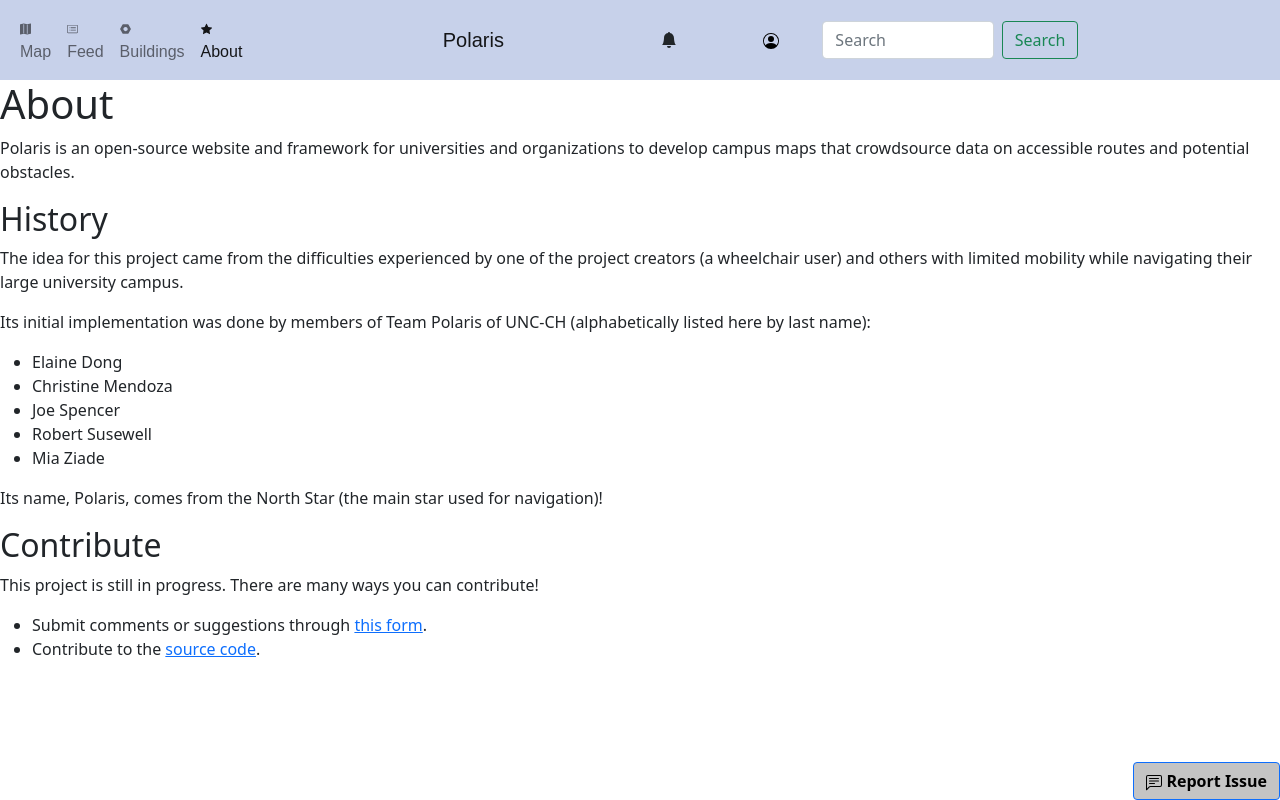
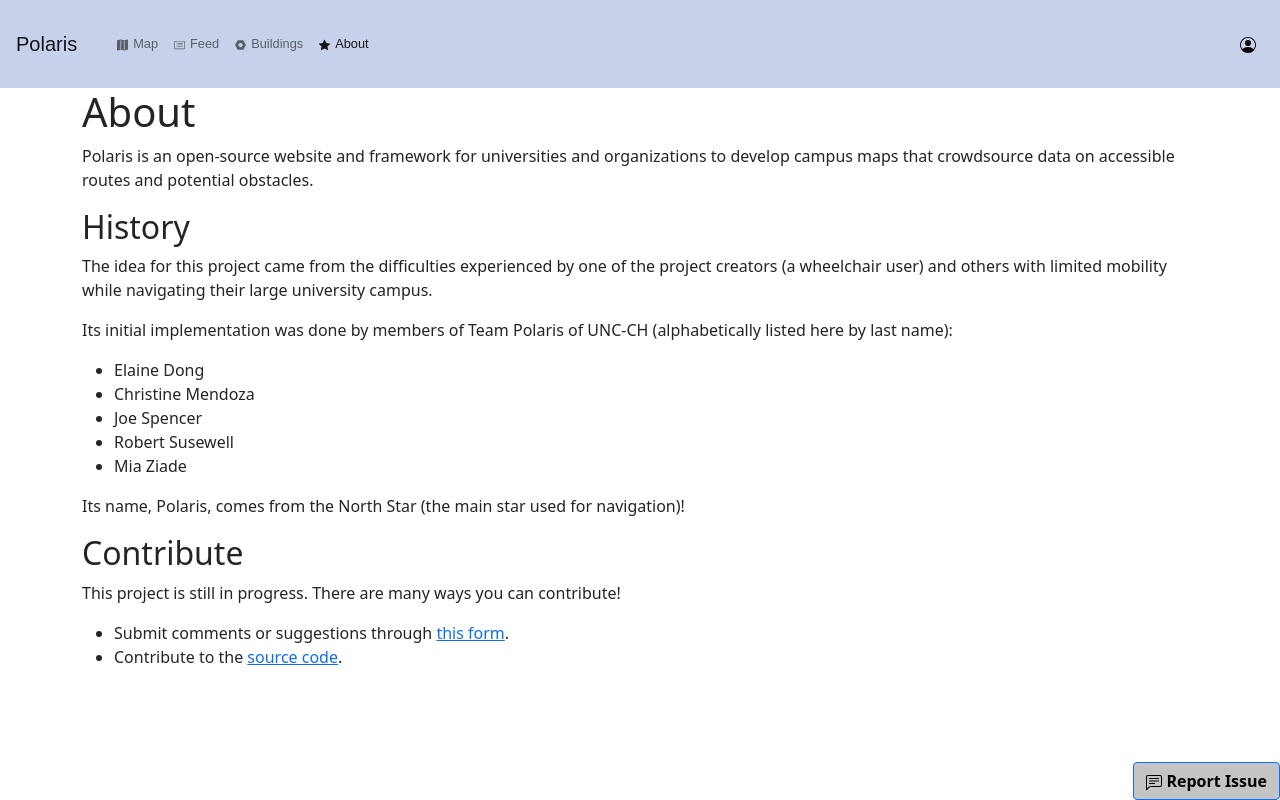
Before and after one commit to polaris-maps/polaris, an Angular app in the folder client/: page /about in a window 1280 px wide. Built offline with nearby package versions, Linux system fonts and the light colour scheme; a web font is replaced by a local one.

Commit message:
Adding style for desktop and centering on mobile and desktop

```diff
--- a/client/src/app/about/about.component.html
+++ b/client/src/app/about/about.component.html
@@ -1,3 +1,4 @@
+<div class="container">
     <h1>About</h1>
     <p>Polaris is an open-source website and framework for universities and organizations to develop campus maps that
             crowdsource data on accessible routes and potential obstacles.</p>
@@ -17,6 +18,9 @@
     <h2>Contribute</h2>
     <p>This project is still in progress. There are many ways you can contribute!</p>
     <ul>
-    <li>Submit comments or suggestions through <a href="https://forms.gle/cu1J7Dh3AeYR5ytL6">this form</a>.</li>
-    <li>Contribute to the <a href="https://github.com/comp426-2022-spring/a99-polaris">source code</a>.</li>
+        <li>Submit comments or suggestions through
+            <a href="https://forms.gle/cu1J7Dh3AeYR5ytL6">this form</a>.</li>
+        <li>Contribute to the
+            <a href="https://github.com/comp426-2022-spring/a99-polaris">source code</a>.</li>
     </ul>
+</div>
--- a/client/src/app/header/header.component.css
+++ b/client/src/app/header/header.component.css
@@ -34,10 +34,19 @@
 .dropdownIcons {
     padding-right: 5px;
 }
+#desktopNav {
+    display: none;
+}
 
 /* TO REMOVE: For Desktop View - makes top navigation disappear */
-/* @media screen and (min-width: 1200px) {
+@media screen and (min-width: 1200px) {
     #app {
         display: none;
     }
-} */
+    #desktopNav {
+        display: contents;
+    }
+    li {
+        font-size: .8em;
+    }
+}
--- a/client/src/app/header/header.component.html
+++ b/client/src/app/header/header.component.html
@@ -1,84 +1,113 @@
 <div id="app">
   <nav class="navbar navbar-expand-xl navbar-light bg-primary">
+      <div class="container-fluid">
+        <div class="row">
+          <div class="col-4 d-flex align-items-center">
+            <button class="navbar-toggler" id="navabar-toggler" type="button" data-bs-toggle="collapse" data-bs-target="#navbarSupportedContent" aria-controls="navbarSupportedContent" aria-expanded="false" aria-label="Toggle navigation">
+                <svg xmlns="http://www.w3.org/2000/svg" width="16" height="16"  class="bi-list" viewBox="0 0 16 16">
+                  <path fill-rule="evenodd" d="M2.5 12a.5.5 0 0 1 .5-.5h10a.5.5 0 0 1 0 1H3a.5.5 0 0 1-.5-.5zm0-4a.5.5 0 0 1 .5-.5h10a.5.5 0 0 1 0 1H3a.5.5 0 0 1-.5-.5zm0-4a.5.5 0 0 1 .5-.5h10a.5.5 0 0 1 0 1H3a.5.5 0 0 1-.5-.5z"/>
+                </svg>
+            </button>
+          </div>
+          <div class="col-4 d-flex align-items-center justify-content-center">
+            <a class="navbar-brand" routerLink="/">Polaris</a>
+          </div>
+          <div class="col-4 d-flex align-items-center">
+            <div class="col-6 d-flex justify-content-center">
+              <svg xmlns="http://www.w3.org/2000/svg" width="16" height="16" fill="currentColor" class="bi bi-bell-fill" viewBox="0 0 16 16">
+                <path d="M8 16a2 2 0 0 0 2-2H6a2 2 0 0 0 2 2zm.995-14.901a1 1 0 1 0-1.99 0A5.002 5.002 0 0 0 3 6c0 1.098-.5 6-2 7h14c-1.5-1-2-5.902-2-7 0-2.42-1.72-4.44-4.005-4.901z"/>
+              </svg>
+            </div>
+              <div class="col-6 d-flex justify-content-center">
+                <a routerLink="/signin">
+                  <svg  xmlns="http://www.w3.org/2000/svg" width="16" height="16" fill="black" class="bi bi-person-circle" viewBox="0 0 16 16">
+                    <path d="M11 6a3 3 0 1 1-6 0 3 3 0 0 1 6 0z"/>
+                    <path fill-rule="evenodd" d="M0 8a8 8 0 1 1 16 0A8 8 0 0 1 0 8zm8-7a7 7 0 0 0-5.468 11.37C3.242 11.226 4.805 10 8 10s4.757 1.225 5.468 2.37A7 7 0 0 0 8 1z"/>
+                  </svg>
+                </a>
+              </div>
+          </div>
+        </div>
+      </div>
       <div class="collapse navbar-collapse" id="navbarSupportedContent">
         <div class="container-fluid" id="collapseMenu">
           <ul class="navbar-nav me-auto mb-2 mb-lg-0">
             <li class="nav-item" (click)="closeMenu()">
               <a class="nav-link" routerLink="/map">
-              <svg xmlns="http://www.w3.org/2000/svg" width="16" height="16" fill="currentColor" class="bi bi-map-fill"
-                viewBox="0 0 16 16" class="dropdownIcons">
-                <path fill-rule="evenodd"
-                  d="M16 .5a.5.5 0 0 0-.598-.49L10.5.99 5.598.01a.5.5 0 0 0-.196 0l-5 1A.5.5 0 0 0 0 1.5v14a.5.5 0 0 0 .598.49l4.902-.98 4.902.98a.502.502 0 0 0 .196 0l5-1A.5.5 0 0 0 16 14.5V.5zM5 14.09V1.11l.5-.1.5.1v12.98l-.402-.08a.498.498 0 0 0-.196 0L5 14.09zm5 .8V1.91l.402.08a.5.5 0 0 0 .196 0L11 1.91v12.98l-.5.1-.5-.1z" />
+                <svg xmlns="http://www.w3.org/2000/svg" width="16" height="16" fill="currentColor" class="bi bi-map-fill" viewBox="0 0 16 16" class="dropdownIcons">
+                  <path fill-rule="evenodd" d="M16 .5a.5.5 0 0 0-.598-.49L10.5.99 5.598.01a.5.5 0 0 0-.196 0l-5 1A.5.5 0 0 0 0 1.5v14a.5.5 0 0 0 .598.49l4.902-.98 4.902.98a.502.502 0 0 0 .196 0l5-1A.5.5 0 0 0 16 14.5V.5zM5 14.09V1.11l.5-.1.5.1v12.98l-.402-.08a.498.498 0 0 0-.196 0L5 14.09zm5 .8V1.91l.402.08a.5.5 0 0 0 .196 0L11 1.91v12.98l-.5.1-.5-.1z"/>
                 </svg>Map</a>
             </li>
             <li class="nav-item" (click)="closeMenu()">
               <a class="nav-link" routerLink="">
-              <svg xmlns="http://www.w3.org/2000/svg" width="16" height="16" fill="currentColor" class="bi bi-card-list"
-                viewBox="0 0 16 16" class="dropdownIcons">
-                <path
-                  d="M14.5 3a.5.5 0 0 1 .5.5v9a.5.5 0 0 1-.5.5h-13a.5.5 0 0 1-.5-.5v-9a.5.5 0 0 1 .5-.5h13zm-13-1A1.5 1.5 0 0 0 0 3.5v9A1.5 1.5 0 0 0 1.5 14h13a1.5 1.5 0 0 0 1.5-1.5v-9A1.5 1.5 0 0 0 14.5 2h-13z" />
-                <path
-                  d="M5 8a.5.5 0 0 1 .5-.5h7a.5.5 0 0 1 0 1h-7A.5.5 0 0 1 5 8zm0-2.5a.5.5 0 0 1 .5-.5h7a.5.5 0 0 1 0 1h-7a.5.5 0 0 1-.5-.5zm0 5a.5.5 0 0 1 .5-.5h7a.5.5 0 0 1 0 1h-7a.5.5 0 0 1-.5-.5zm-1-5a.5.5 0 1 1-1 0 .5.5 0 0 1 1 0zM4 8a.5.5 0 1 1-1 0 .5.5 0 0 1 1 0zm0 2.5a.5.5 0 1 1-1 0 .5.5 0 0 1 1 0z" />
+                <svg xmlns="http://www.w3.org/2000/svg" width="16" height="16" fill="currentColor" class="bi bi-card-list" viewBox="0 0 16 16" class="dropdownIcons">
+                  <path d="M14.5 3a.5.5 0 0 1 .5.5v9a.5.5 0 0 1-.5.5h-13a.5.5 0 0 1-.5-.5v-9a.5.5 0 0 1 .5-.5h13zm-13-1A1.5 1.5 0 0 0 0 3.5v9A1.5 1.5 0 0 0 1.5 14h13a1.5 1.5 0 0 0 1.5-1.5v-9A1.5 1.5 0 0 0 14.5 2h-13z"/>
+                  <path d="M5 8a.5.5 0 0 1 .5-.5h7a.5.5 0 0 1 0 1h-7A.5.5 0 0 1 5 8zm0-2.5a.5.5 0 0 1 .5-.5h7a.5.5 0 0 1 0 1h-7a.5.5 0 0 1-.5-.5zm0 5a.5.5 0 0 1 .5-.5h7a.5.5 0 0 1 0 1h-7a.5.5 0 0 1-.5-.5zm-1-5a.5.5 0 1 1-1 0 .5.5 0 0 1 1 0zM4 8a.5.5 0 1 1-1 0 .5.5 0 0 1 1 0zm0 2.5a.5.5 0 1 1-1 0 .5.5 0 0 1 1 0z"/>
                 </svg>Feed</a>
             </li>
             <li class="nav-item" (click)="closeMenu()">
               <a class="nav-link" routerLink="">
-              <svg xmlns="http://www.w3.org/2000/svg" width="16" height="16" fill="currentColor" class="bi bi-nut-fill"
-                viewBox="0 0 16 16" class="dropdownIcons">
-                <path
-                  d="M4.58 1a1 1 0 0 0-.868.504l-3.428 6a1 1 0 0 0 0 .992l3.428 6A1 1 0 0 0 4.58 15h6.84a1 1 0 0 0 .868-.504l3.429-6a1 1 0 0 0 0-.992l-3.429-6A1 1 0 0 0 11.42 1H4.58zm5.018 9.696a3 3 0 1 1-3-5.196 3 3 0 0 1 3 5.196z" />
+                <svg xmlns="http://www.w3.org/2000/svg" width="16" height="16" fill="currentColor" class="bi bi-nut-fill" viewBox="0 0 16 16" class="dropdownIcons">
+                  <path d="M4.58 1a1 1 0 0 0-.868.504l-3.428 6a1 1 0 0 0 0 .992l3.428 6A1 1 0 0 0 4.58 15h6.84a1 1 0 0 0 .868-.504l3.429-6a1 1 0 0 0 0-.992l-3.429-6A1 1 0 0 0 11.42 1H4.58zm5.018 9.696a3 3 0 1 1-3-5.196 3 3 0 0 1 3 5.196z"/>
                 </svg>Buildings</a>
             </li>
             <li class="nav-item" (click)="closeMenu()">
               <a class="nav-link active" aria-current="page" routerLink="/about">
-              <svg xmlns="http://www.w3.org/2000/svg" width="16" height="16" fill="currentColor" class="bi bi-star-fill"
-                viewBox="0 0 16 16" class="dropdownIcons">
-                <path
-                  d="M3.612 15.443c-.386.198-.824-.149-.746-.592l.83-4.73L.173 6.765c-.329-.314-.158-.888.283-.95l4.898-.696L7.538.792c.197-.39.73-.39.927 0l2.184 4.327 4.898.696c.441.062.612.636.282.95l-3.522 3.356.83 4.73c.078.443-.36.79-.746.592L8 13.187l-4.389 2.256z" />
+                <svg xmlns="http://www.w3.org/2000/svg" width="16" height="16" fill="currentColor" class="bi bi-star-fill" viewBox="0 0 16 16" class="dropdownIcons">
+                  <path d="M3.612 15.443c-.386.198-.824-.149-.746-.592l.83-4.73L.173 6.765c-.329-.314-.158-.888.283-.95l4.898-.696L7.538.792c.197-.39.73-.39.927 0l2.184 4.327 4.898.696c.441.062.612.636.282.95l-3.522 3.356.83 4.73c.078.443-.36.79-.746.592L8 13.187l-4.389 2.256z"/>
                 </svg>About</a>
             </li>
           </ul>
-      </div>
-    </div>
-    <div class="container-fluid">
-      <div class="row">
-        <div class="col-1 d-flex align-items-center">
-          <button class="navbar-toggler" id="navabar-toggler" type="button" data-bs-toggle="collapse"
-            data-bs-target="#navbarSupportedContent" aria-controls="navbarSupportedContent" aria-expanded="false"
-            aria-label="Toggle navigation">
-            <svg xmlns="http://www.w3.org/2000/svg" width="16" height="16" class="bi-list" viewBox="0 0 16 16">
-              <path fill-rule="evenodd"
-                d="M2.5 12a.5.5 0 0 1 .5-.5h10a.5.5 0 0 1 0 1H3a.5.5 0 0 1-.5-.5zm0-4a.5.5 0 0 1 .5-.5h10a.5.5 0 0 1 0 1H3a.5.5 0 0 1-.5-.5zm0-4a.5.5 0 0 1 .5-.5h10a.5.5 0 0 1 0 1H3a.5.5 0 0 1-.5-.5z" />
-            </svg>
-          </button>
-        </div>
-        <div class="col-3 d-flex align-items-center justify-content-center">
-          <a class="navbar-brand" routerLink="/">Polaris</a>
-        </div>
-        <div class="col-4 d-flex align-items-center">
-          <div class="col-4 d-flex justify-content-center">
-            <svg xmlns="http://www.w3.org/2000/svg" width="16" height="16" fill="currentColor" class="bi bi-bell-fill"
-              viewBox="0 0 16 16">
-              <path
-                d="M8 16a2 2 0 0 0 2-2H6a2 2 0 0 0 2 2zm.995-14.901a1 1 0 1 0-1.99 0A5.002 5.002 0 0 0 3 6c0 1.098-.5 6-2 7h14c-1.5-1-2-5.902-2-7 0-2.42-1.72-4.44-4.005-4.901z" />
-            </svg>
-          </div>
-          <div class="col-4 d-flex justify-content-center">
-            <a routerLink="/signin">
-              <svg xmlns="http://www.w3.org/2000/svg" width="16" height="16" fill="black" class="bi bi-person-circle"
-                viewBox="0 0 16 16">
-                <path d="M11 6a3 3 0 1 1-6 0 3 3 0 0 1 6 0z" />
-                <path fill-rule="evenodd"
-                  d="M0 8a8 8 0 1 1 16 0A8 8 0 0 1 0 8zm8-7a7 7 0 0 0-5.468 11.37C3.242 11.226 4.805 10 8 10s4.757 1.225 5.468 2.37A7 7 0 0 0 8 1z" />
-              </svg>
-            </a>
-          </div>
-          <form class="col-5 col-10 d-flex justify-content-right">
+          <form class="d-flex">
             <input class="form-control me-2" type="search" placeholder="Search" aria-label="Search">
             <button class="btn btn-outline-success" type="submit">Search</button>
           </form>
         </div>
       </div>
+    </nav>
+  </div>
+  <div id="desktopNav">
+    <nav class="navbar navbar-expand-lg navbar-light bg-primary">
+      <a class="navbar-brand p-3" routerLink="/">Polaris</a>
+      <button class="navbar-toggler" type="button" data-toggle="collapse" data-target="#navbarSupportedContent" aria-controls="navbarSupportedContent" aria-expanded="false" aria-label="Toggle navigation">
+        <span class="navbar-toggler-icon"></span>
+      </button>
+      <div class="collapse navbar-collapse justify-content-between" id="navbarSupportedContent">
+        <ul class="navbar-nav mr-auto">
+          <li class="nav-item" (click)="closeMenu()">
+            <a class="nav-link" routerLink="/map">
+              <svg xmlns="http://www.w3.org/2000/svg" width="16" height="16" fill="currentColor" class="bi bi-map-fill" viewBox="0 0 16 16" class="dropdownIcons">
+                <path fill-rule="evenodd" d="M16 .5a.5.5 0 0 0-.598-.49L10.5.99 5.598.01a.5.5 0 0 0-.196 0l-5 1A.5.5 0 0 0 0 1.5v14a.5.5 0 0 0 .598.49l4.902-.98 4.902.98a.502.502 0 0 0 .196 0l5-1A.5.5 0 0 0 16 14.5V.5zM5 14.09V1.11l.5-.1.5.1v12.98l-.402-.08a.498.498 0 0 0-.196 0L5 14.09zm5 .8V1.91l.402.08a.5.5 0 0 0 .196 0L11 1.91v12.98l-.5.1-.5-.1z"/>
+              </svg>Map</a>
+          </li>
+          <li class="nav-item" (click)="closeMenu()">
+            <a class="nav-link" routerLink="">
+              <svg xmlns="http://www.w3.org/2000/svg" width="16" height="16" fill="currentColor" class="bi bi-card-list" viewBox="0 0 16 16" class="dropdownIcons">
+                <path d="M14.5 3a.5.5 0 0 1 .5.5v9a.5.5 0 0 1-.5.5h-13a.5.5 0 0 1-.5-.5v-9a.5.5 0 0 1 .5-.5h13zm-13-1A1.5 1.5 0 0 0 0 3.5v9A1.5 1.5 0 0 0 1.5 14h13a1.5 1.5 0 0 0 1.5-1.5v-9A1.5 1.5 0 0 0 14.5 2h-13z"/>
+                <path d="M5 8a.5.5 0 0 1 .5-.5h7a.5.5 0 0 1 0 1h-7A.5.5 0 0 1 5 8zm0-2.5a.5.5 0 0 1 .5-.5h7a.5.5 0 0 1 0 1h-7a.5.5 0 0 1-.5-.5zm0 5a.5.5 0 0 1 .5-.5h7a.5.5 0 0 1 0 1h-7a.5.5 0 0 1-.5-.5zm-1-5a.5.5 0 1 1-1 0 .5.5 0 0 1 1 0zM4 8a.5.5 0 1 1-1 0 .5.5 0 0 1 1 0zm0 2.5a.5.5 0 1 1-1 0 .5.5 0 0 1 1 0z"/>
+              </svg>Feed</a>
+          </li>
+          <li class="nav-item" (click)="closeMenu()">
+            <a class="nav-link" routerLink="">
+              <svg xmlns="http://www.w3.org/2000/svg" width="16" height="16" fill="currentColor" class="bi bi-nut-fill" viewBox="0 0 16 16" class="dropdownIcons">
+                <path d="M4.58 1a1 1 0 0 0-.868.504l-3.428 6a1 1 0 0 0 0 .992l3.428 6A1 1 0 0 0 4.58 15h6.84a1 1 0 0 0 .868-.504l3.429-6a1 1 0 0 0 0-.992l-3.429-6A1 1 0 0 0 11.42 1H4.58zm5.018 9.696a3 3 0 1 1-3-5.196 3 3 0 0 1 3 5.196z"/>
+              </svg>Buildings</a>
+          </li>
+          <li class="nav-item" (click)="closeMenu()">
+            <a class="nav-link active" aria-current="page" routerLink="/about">
+              <svg xmlns="http://www.w3.org/2000/svg" width="16" height="16" fill="currentColor" class="bi bi-star-fill" viewBox="0 0 16 16" class="dropdownIcons">
+                <path d="M3.612 15.443c-.386.198-.824-.149-.746-.592l.83-4.73L.173 6.765c-.329-.314-.158-.888.283-.95l4.898-.696L7.538.792c.197-.39.73-.39.927 0l2.184 4.327 4.898.696c.441.062.612.636.282.95l-3.522 3.356.83 4.73c.078.443-.36.79-.746.592L8 13.187l-4.389 2.256z"/>
+              </svg>About</a>
+          </li>
+        </ul>
+        <div class="col-6 d-flex flex-row-reverse">
+          <a class="m-4" routerLink="/signin">
+            <svg  xmlns="http://www.w3.org/2000/svg" width="16" height="16" fill="black" class="bi bi-person-circle" viewBox="0 0 16 16">
+              <path d="M11 6a3 3 0 1 1-6 0 3 3 0 0 1 6 0z"/>
+              <path fill-rule="evenodd" d="M0 8a8 8 0 1 1 16 0A8 8 0 0 1 0 8zm8-7a7 7 0 0 0-5.468 11.37C3.242 11.226 4.805 10 8 10s4.757 1.225 5.468 2.37A7 7 0 0 0 8 1z"/>
+            </svg>
+          </a>
+        </div>
       </div>
     </nav>
   </div>
--- a/client/src/app/map/map.component.ts
+++ b/client/src/app/map/map.component.ts
@@ -24,7 +24,7 @@
     });
 
     tiles.addTo(this.map);
-    const marker = L.marker([35.91099, -79.056366]).addTo(this.map);
+    //const marker = L.marker([35.91099, -79.056366]).addTo(this.map);
     const popup = L.popup();
     this.map.on('click', (e: any) => {
       popup
@@ -39,7 +39,7 @@
 
   // Method to add pins to map
   addPin(long: number, lat: number): void {
-    const marker = L.marker([35.913, -79.0564]).addTo(this.map);
+   // const marker = L.marker([35.913, -79.0564]).addTo(this.map);
   }
 
   // Logic to covert building names from notifications to long ang lat for addPin()
--- a/client/src/app/signin/signin.component.html
+++ b/client/src/app/signin/signin.component.html
@@ -1,11 +1,11 @@
 <div class="container mt-3">
     <form #report="ngForm" (ngSubmit)="submitReport(report.value)">
         <div class="form-outline mb-4">
-            <input type="email" id="emailBox" class="form-control" ngModel>
+            <input type="email" id="emailBox" class="form-control" name="email" ngModel>
             <label class="form-label" for="emailBox">Email address</label>
         </div>
         <div class="form-outline mb-4">
-            <input type="password" id="passwordBox" class="form-control" ngModel>
+            <input type="password" id="passwordBox" class="form-control" name="password" ngModel>
             <label class="form-label" for="passwordBox">Password</label>
         </div>
         <button type="submit" class="btn btn-primary btn-block w-100">Sign in</button>
```
Also changed, not shown: client/src/app/map/map.component.html (+6 -4 lines). Lines whose indentation alone changed are shown as unchanged.
